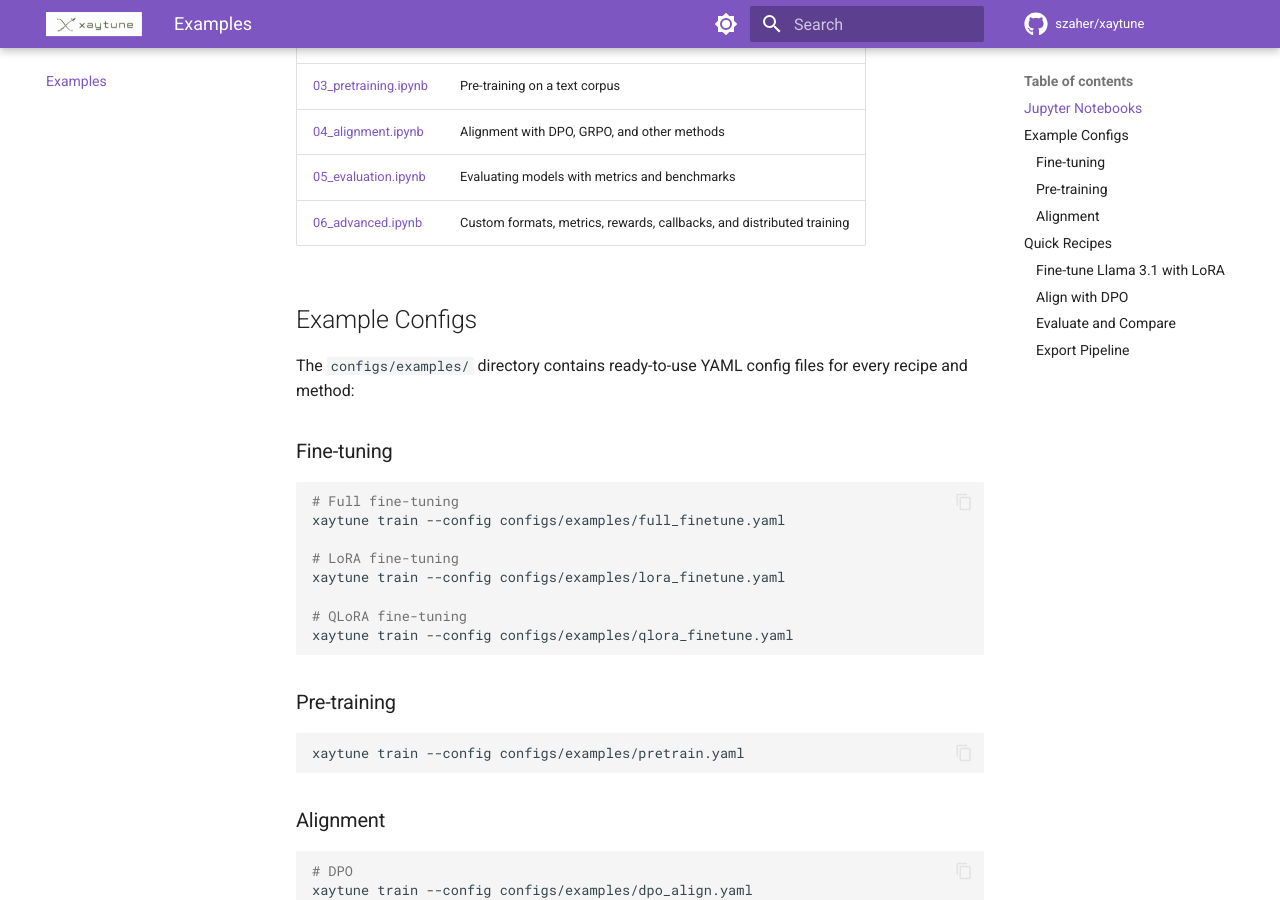
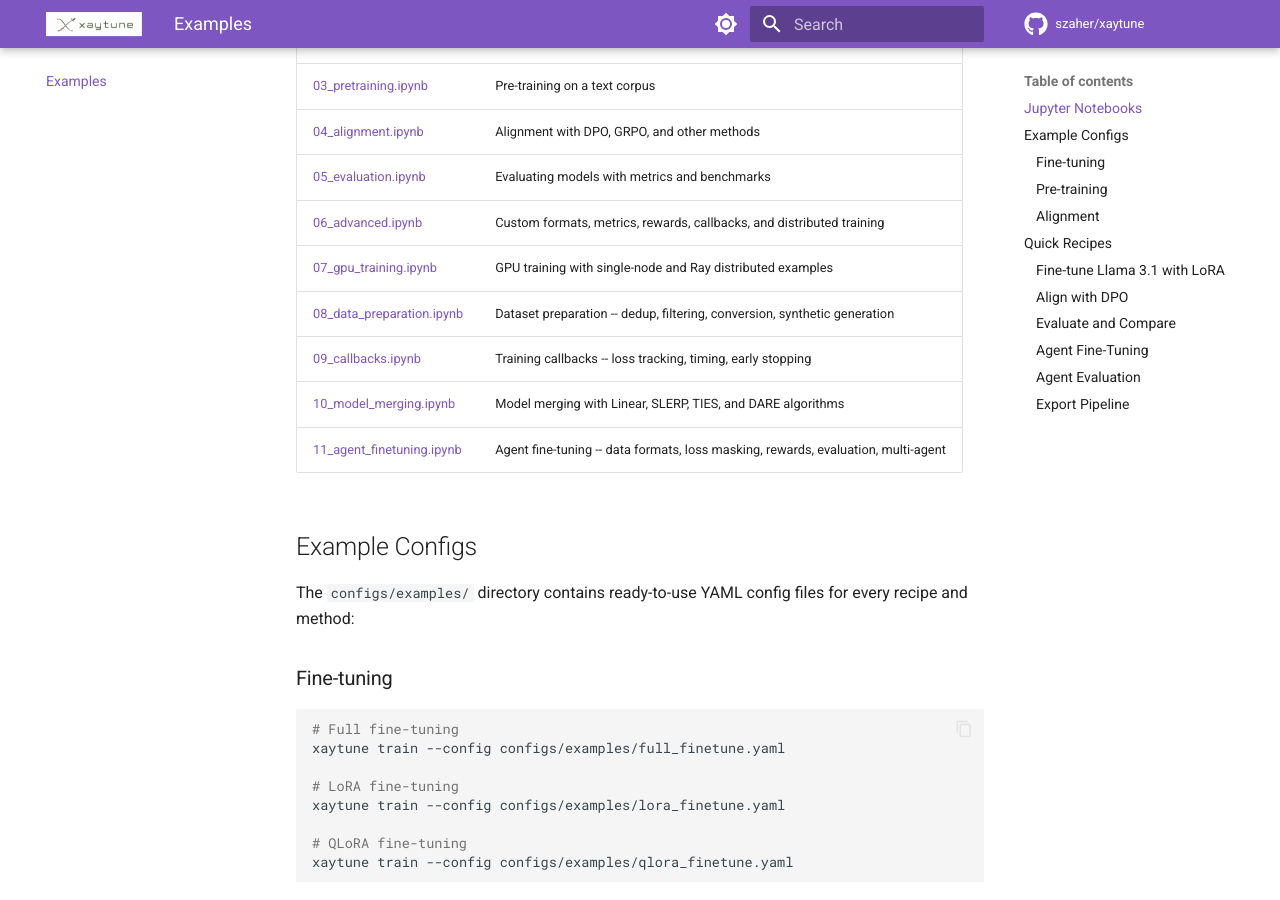
Before and after one commit to szaher/xaytune, an MkDocs documentation site: the page built from docs/examples.md, in a window 1280 px wide and 900 px high, scrolled down 459 px. Built offline with MkDocs 1.6.1 and Material for MkDocs 9.7.7, drawn with Linux system fonts in a browser that asks for light colours; comment, search, counter and statistics services are not loaded; some of the changed text lies outside the part shown.

Commit message:
docs: update docs site with agent fine-tuning, data prep, and model merging
- api/data.md: add agent formats (function_calling, react, trajectory, multi_agent) and agent tokenizer
- api/evaluation.md: add agent evaluation metrics (tool_use_accuracy, task_success_rate, step_efficiency, error_recovery_rate)
- api/alignment.md: add agent reward functions (tool_use_quality, task_completion, efficiency, agent_composite)
- examples.md: add notebooks 07-11 and agent training quick recipes
- index.md: update feature list with agent fine-tuning, data prep, model merging

Co-Authored-By: Claude Opus 4.6 <noreply@anthropic.com>

````diff
--- a/docs/examples.md
+++ b/docs/examples.md
@@ -14,6 +14,11 @@ The `examples/` directory contains step-by-step notebooks:
 | [04_alignment.ipynb](https://github.com/szaher/xaytune/blob/main/examples/04_alignment.ipynb) | Alignment with DPO, GRPO, and other methods |
 | [05_evaluation.ipynb](https://github.com/szaher/xaytune/blob/main/examples/05_evaluation.ipynb) | Evaluating models with metrics and benchmarks |
 | [06_advanced.ipynb](https://github.com/szaher/xaytune/blob/main/examples/06_advanced.ipynb) | Custom formats, metrics, rewards, callbacks, and distributed training |
+| [07_gpu_training.ipynb](https://github.com/szaher/xaytune/blob/main/examples/07_gpu_training.ipynb) | GPU training with single-node and Ray distributed examples |
+| [08_data_preparation.ipynb](https://github.com/szaher/xaytune/blob/main/examples/08_data_preparation.ipynb) | Dataset preparation -- dedup, filtering, conversion, synthetic generation |
+| [09_callbacks.ipynb](https://github.com/szaher/xaytune/blob/main/examples/09_callbacks.ipynb) | Training callbacks -- loss tracking, timing, early stopping |
+| [10_model_merging.ipynb](https://github.com/szaher/xaytune/blob/main/examples/10_model_merging.ipynb) | Model merging with Linear, SLERP, TIES, and DARE algorithms |
+| [11_agent_finetuning.ipynb](https://github.com/szaher/xaytune/blob/main/examples/11_agent_finetuning.ipynb) | Agent fine-tuning -- data formats, loss masking, rewards, evaluation, multi-agent |
 
 ## Example Configs
 
@@ -102,6 +107,33 @@ results = benchmark_evaluate(
 )
 ```
 
+### Agent Fine-Tuning
+
+```python
+import xaytune
+
+# Fine-tune on tool-use conversations with loss masking
+state = xaytune.finetune(
+    model="meta-llama/Llama-3.1-8B",
+    dataset="data/agent_traces.jsonl",
+    method="lora",
+    format="function_calling",  # or "react", "trajectory", "multi_agent"
+    num_epochs=3,
+)
+```
+
+### Agent Evaluation
+
+```python
+from xaytune.eval.agent_metrics import evaluate_agent
+
+results = evaluate_agent(
+    responses=[{"prompt": "...", "response": "..."}],
+    expected_tools=["search"],
+    success_markers=["Done"],
+)
+```
+
 ### Export Pipeline
 
 ```python
````
Also changed, not shown: docs/api/alignment.md (+26 -0 lines), docs/api/data.md (+24 -0 lines), docs/api/evaluation.md (+39 -0 lines), docs/index.md (+5 -2 lines).
